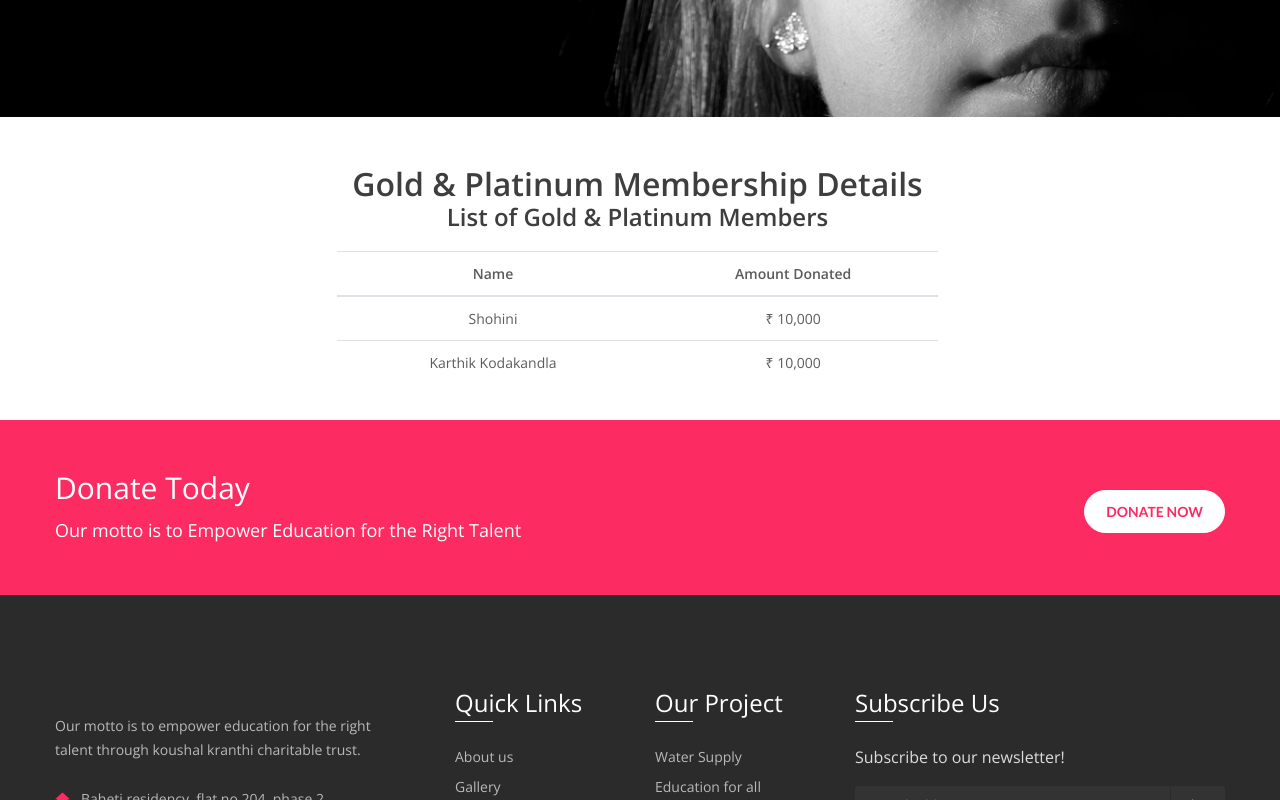
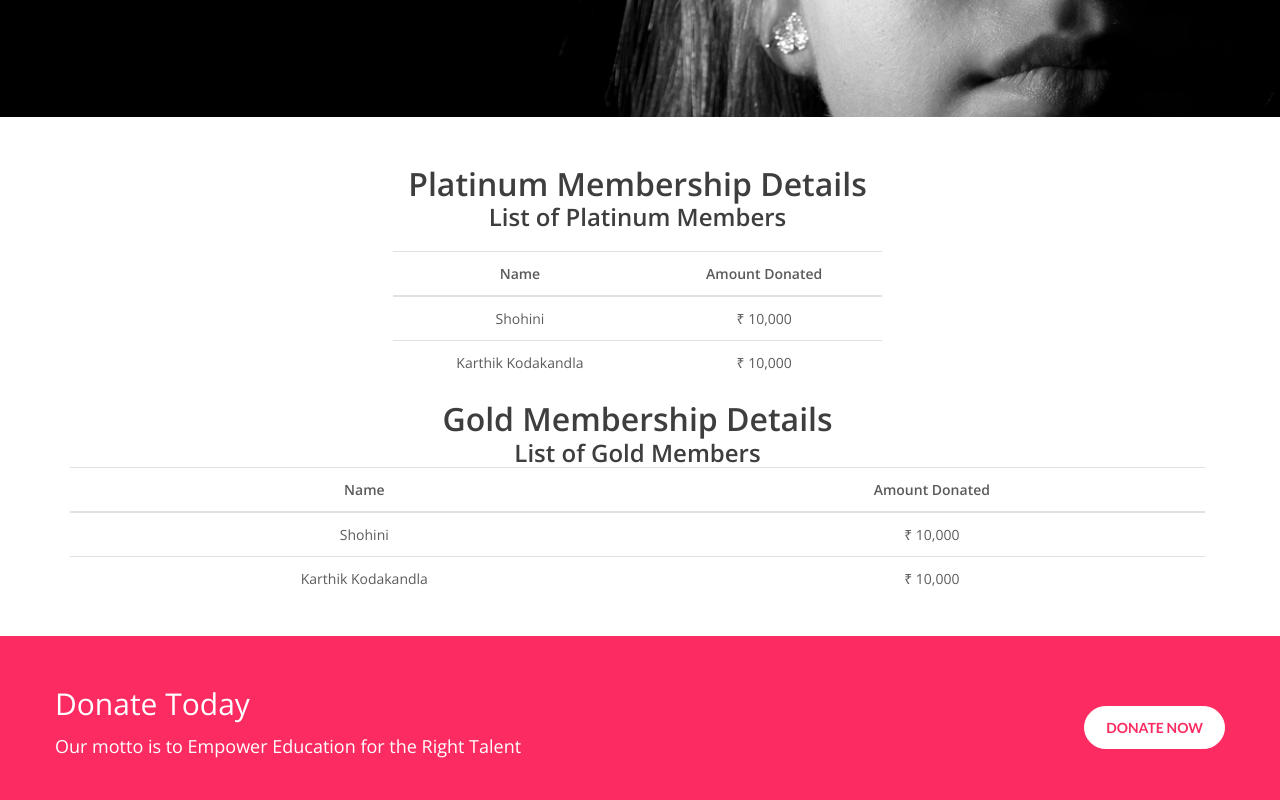
Before and after one commit to vijayabhaskar00/kkctproject, a plain HTML site: page donors.html in a window 1280 px wide. Shown: the part 518-1318 px from the top of the page. Drawn offline with nearby package versions, Linux system fonts and the light colour scheme.

Commit message:
Update donors.html

```diff
--- a/donors.html
+++ b/donors.html
@@ -157,8 +157,8 @@
 
 
          <div class="col-md-12 well">
-            <h2> Gold & Platinum Membership Details</h2>
-            <h4> List of Gold & Platinum Members</h4>
+            <h2> Platinum Membership Details</h2>
+            <h4> List of Platinum Members</h4>
         </div>
         <br/>
         <table class="table">
@@ -180,6 +180,33 @@
             </tbody>
         </table>
     </div>
+
+
+    <div class="col-md-12 well">
+        <h2> Gold Membership Details</h2>
+        <h4> List of Gold Members</h4>
+    </div>
+    <br/>
+    <table class="table">
+        <thead>
+            <tr>
+                <th>Name</th>
+                <th>Amount Donated</th>
+            </tr>
+        </thead>
+        <tbody>
+            <tr>
+                <td>Shohini</td>
+                <td>&#x20B9; 10,000</td>
+            </tr>
+            <tr>
+                <td>Karthik Kodakandla</td>
+                <td>&#x20B9; 10,000</td>
+            </tr>
+        </tbody>
+    </table>
+</div>
+
 </div>
 
 
```
